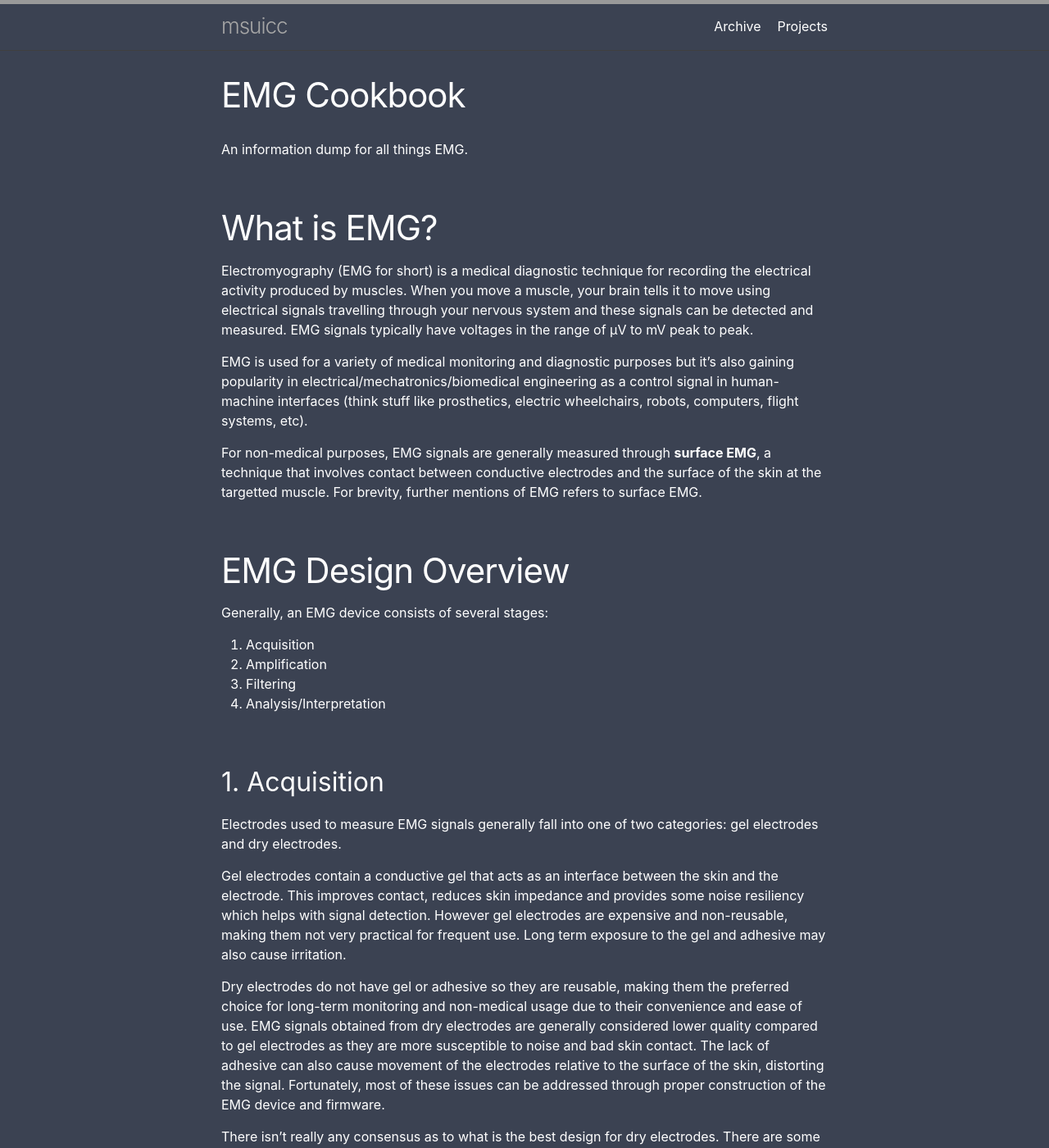
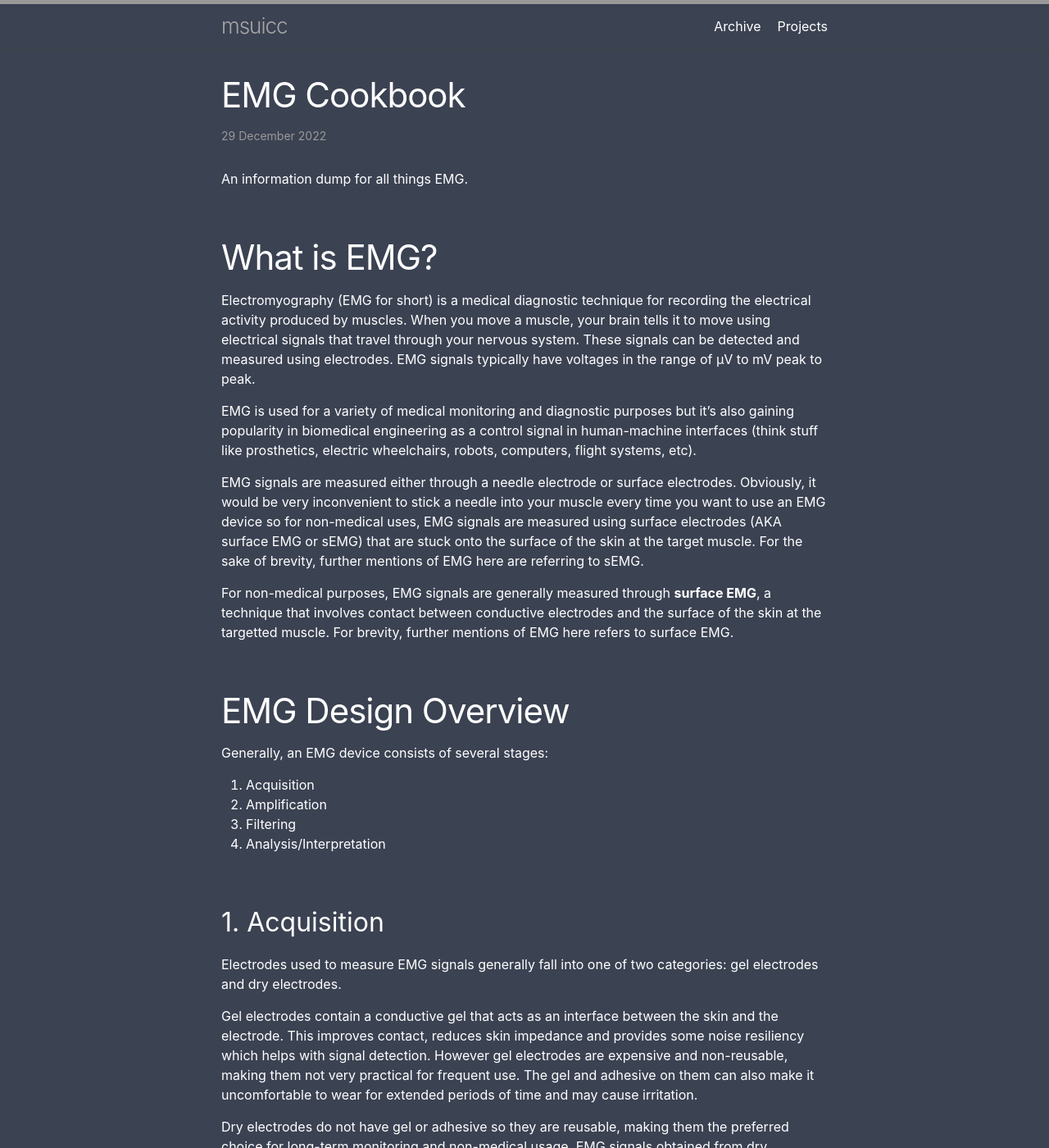
Before and after one commit to kw-ch/kw-ch.github.io, a Jekyll site: the page built from _posts/2022-12-29-emg-cookbook.md, in a window 1280 px wide and 1400 px high. Shown: the whole window at 82% size. Built offline with Jekyll 4.4.1, drawn with Linux system fonts in a browser that asks for light colours; some of the changed text lies outside the part shown.

Commit message:
Clean up

```diff
--- a/unused/2022-12-26-emg-cookbook.md
+++ b/_posts/2022-12-29-emg-cookbook.md
@@ -7,11 +7,13 @@ categories: misc
 An information dump for all things EMG.
 
 # What is EMG?
-Electromyography (EMG for short) is a medical diagnostic technique for recording the electrical activity produced by muscles. When you move a muscle, your brain tells it to move using electrical signals travelling through your nervous system and these signals can be detected and measured. EMG signals typically have voltages in the range of μV to mV peak to peak.
+Electromyography (EMG for short) is a medical diagnostic technique for recording the electrical activity produced by muscles. When you move a muscle, your brain tells it to move using electrical signals that travel through your nervous system. These signals can be detected and measured using electrodes. EMG signals typically have voltages in the range of μV to mV peak to peak.
 
-EMG is used for a variety of medical monitoring and diagnostic purposes but it's also gaining popularity in electrical/mechatronics/biomedical engineering as a control signal in human-machine interfaces (think stuff like prosthetics, electric wheelchairs, robots, computers, flight systems, etc).
+EMG is used for a variety of medical monitoring and diagnostic purposes but it's also gaining popularity in biomedical engineering as a control signal in human-machine interfaces (think stuff like prosthetics, electric wheelchairs, robots, computers, flight systems, etc).
 
-For non-medical purposes, EMG signals are generally measured through **surface EMG**, a technique that involves contact between conductive electrodes and the surface of the skin at the targetted muscle. For brevity, further mentions of EMG refers to surface EMG.
+EMG signals are measured either through a needle electrode or surface electrodes. Obviously, it would be very inconvenient to stick a needle into your muscle every time you want to use an EMG device so for non-medical uses, EMG signals are measured using surface electrodes (AKA surface EMG or sEMG) that are stuck onto the surface of the skin at the target muscle. For the sake of brevity, further mentions of EMG here are referring to sEMG.
+
+For non-medical purposes, EMG signals are generally measured through **surface EMG**, a technique that involves contact between conductive electrodes and the surface of the skin at the targetted muscle. For brevity, further mentions of EMG here refers to surface EMG.
 
 # EMG Design Overview
 Generally, an EMG device consists of several stages:
@@ -23,11 +25,11 @@ Generally, an EMG device consists of several stages:
 ## 1. Acquisition
 Electrodes used to measure EMG signals generally fall into one of two categories: gel electrodes and dry electrodes.
 
-Gel electrodes contain a conductive gel that acts as an interface between the skin and the electrode. This improves contact, reduces skin impedance and provides some noise resiliency which helps with signal detection. However gel electrodes are expensive and non-reusable, making them not very practical for frequent use. Long term exposure to the gel and adhesive may also cause irritation.
+Gel electrodes contain a conductive gel that acts as an interface between the skin and the electrode. This improves contact, reduces skin impedance and provides some noise resiliency which helps with signal detection. However gel electrodes are expensive and non-reusable, making them not very practical for frequent use. The gel and adhesive on them can also make it uncomfortable to wear for extended periods of time and may cause irritation.
 
-Dry electrodes do not have gel or adhesive so they are reusable, making them the preferred choice for long-term monitoring and non-medical usage due to their convenience and ease of use. EMG signals obtained from dry electrodes are generally considered lower quality compared to gel electrodes as they are more susceptible to noise and bad skin contact. The lack of adhesive can also cause movement of the electrodes relative to the surface of the skin, distorting the signal. Fortunately, most of these issues can be addressed through proper construction of the EMG device and firmware.
+Dry electrodes do not have gel or adhesive so they are reusable, making them the preferred choice for long-term monitoring and non-medical usage. EMG signals obtained from dry electrodes are generally of lower quality than gel electrodes as they are more susceptible to noise and bad skin contact. The lack of adhesive can also cause movement of the electrodes relative to the surface of the skin, distorting the signal. Fortunately, most of these issues can be addressed through proper construction of the EMG device and firmware.
 
-There isn't really any consensus as to what is the best design for dry electrodes. There are some recommendations such as the size of electrodes should be a maximum of 10mm parallel to the muscle and the center-to-center distance between electrodes should be ~20mm at most. However some designs don't follow these and still achieve a decent quality EMG signal.
+There isn't really exactly a consensus as to what is the best design for dry electrodes. There are some recommendations such as the size of electrodes should be a maximum of 10mm parallel to the muscle and the center-to-center distance between electrodes should be ~20mm at most.
 
 'Professional' dry electrodes are typically made of silver. Cheaper and more accessible alternative materials include stainless steel, aluminium and copper. Some hobbyist designs use items such as thumb-tacks, screws, sheet metal, snap buttons and even PCBs with milled-out surfaces of copper as dry electrodes.
 
```
Also changed, not shown: other parts of _posts/2022-12-29-emg-cookbook.md (+3 -3 lines), _posts/2022-12-28-stm32-development.md (+10 -10 lines), _projects/Mini Projects.md (added, +7 -0 lines), _projects/Test Post.md (deleted, +0 -7 lines), unused/2023-02-10-stm32-debug.md (added, +5 -0 lines), unused/2023-2-14-emg-electrodes.md (added, +17 -0 lines), .obsidian/app.json, .obsidian/appearance.json, .obsidian/core-plugins-migration.json, .obsidian/core-plugins.json, .obsidian/workspace.json.
